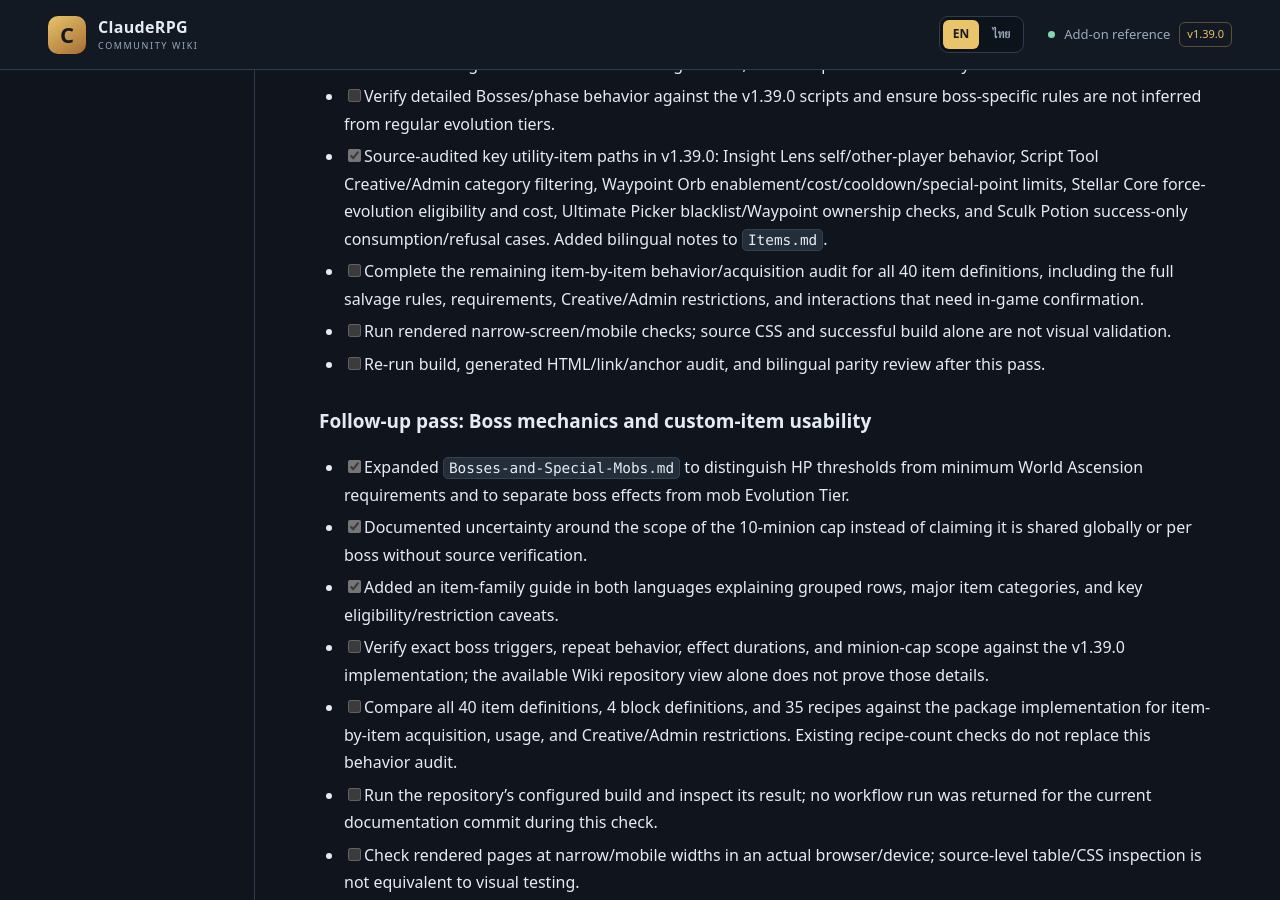
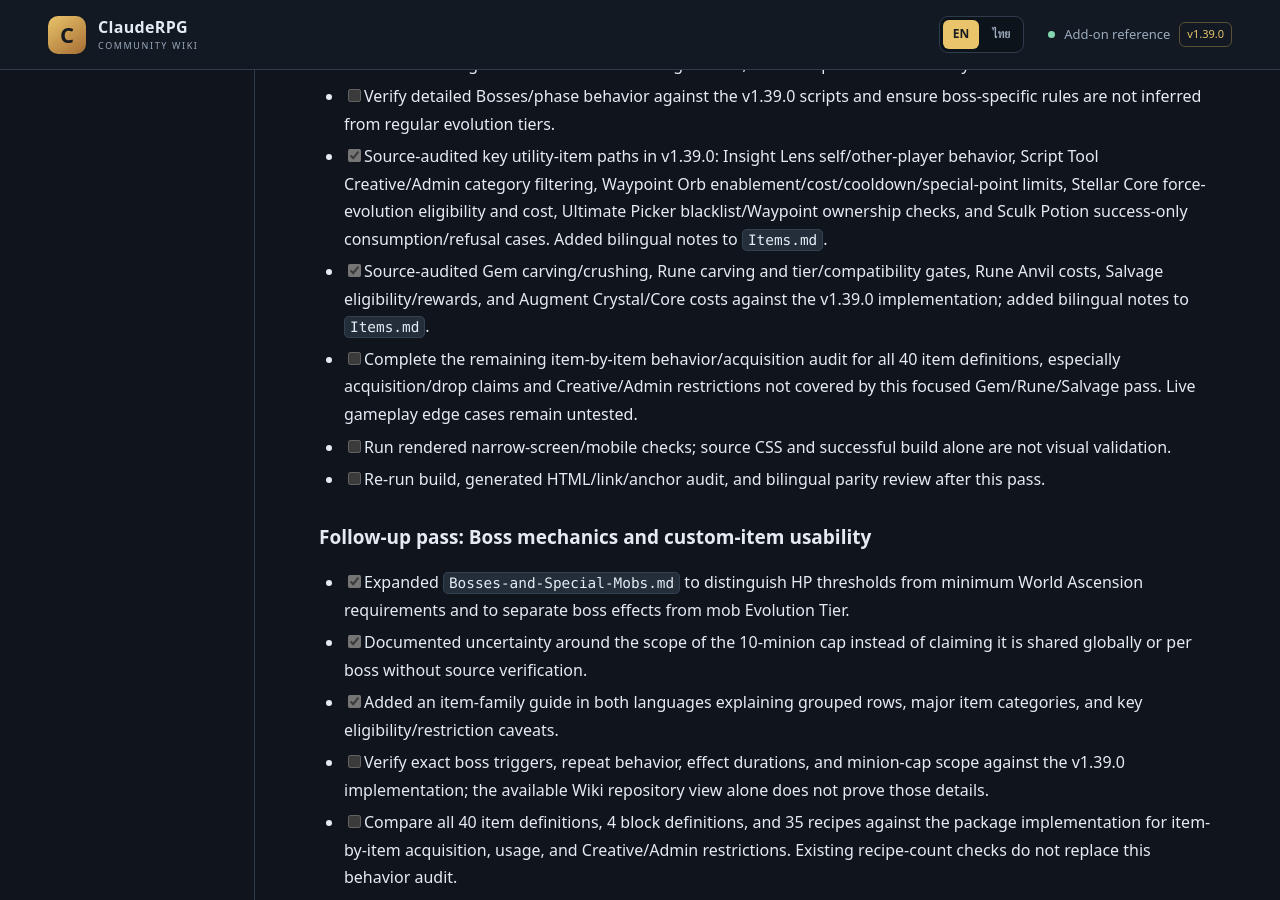
Before and after one commit to miniTorch25/ClaudeRPG-Wiki-V2, a Jekyll site: the page built from CONTENT-GAP-AUDIT.md, in a window 1280 px wide and 900 px high, scrolled down 8286 px. Built offline with Jekyll 4.4.1, drawn with Linux system fonts in a browser that asks for light colours; our own code applies the rules of GitHub Pages for plain Markdown files.

Commit message:
Docs: track Gem Rune and salvage source audit

```diff
--- a/CONTENT-GAP-AUDIT.md
+++ b/CONTENT-GAP-AUDIT.md
@@ -184,7 +184,8 @@ Use these labels in editorial notes while drafting:
 - [x] Added bilingual player-feature vs Admin-tool guidance, including the Admin tag boundary and caution around world-wide changes. This is documentation guidance, not a full permission/security test.
 - [ ] Verify detailed Bosses/phase behavior against the v1.39.0 scripts and ensure boss-specific rules are not inferred from regular evolution tiers.
 - [x] Source-audited key utility-item paths in v1.39.0: Insight Lens self/other-player behavior, Script Tool Creative/Admin category filtering, Waypoint Orb enablement/cost/cooldown/special-point limits, Stellar Core force-evolution eligibility and cost, Ultimate Picker blacklist/Waypoint ownership checks, and Sculk Potion success-only consumption/refusal cases. Added bilingual notes to `Items.md`.
-- [ ] Complete the remaining item-by-item behavior/acquisition audit for all 40 item definitions, including the full salvage rules, requirements, Creative/Admin restrictions, and interactions that need in-game confirmation.
+- [x] Source-audited Gem carving/crushing, Rune carving and tier/compatibility gates, Rune Anvil costs, Salvage eligibility/rewards, and Augment Crystal/Core costs against the v1.39.0 implementation; added bilingual notes to `Items.md`.
+- [ ] Complete the remaining item-by-item behavior/acquisition audit for all 40 item definitions, especially acquisition/drop claims and Creative/Admin restrictions not covered by this focused Gem/Rune/Salvage pass. Live gameplay edge cases remain untested.
 - [ ] Run rendered narrow-screen/mobile checks; source CSS and successful build alone are not visual validation.
 - [ ] Re-run build, generated HTML/link/anchor audit, and bilingual parity review after this pass.
 
```
